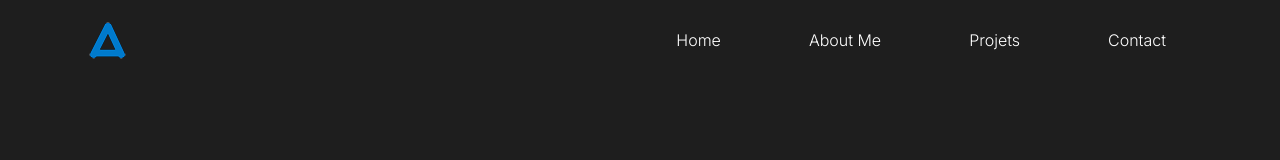
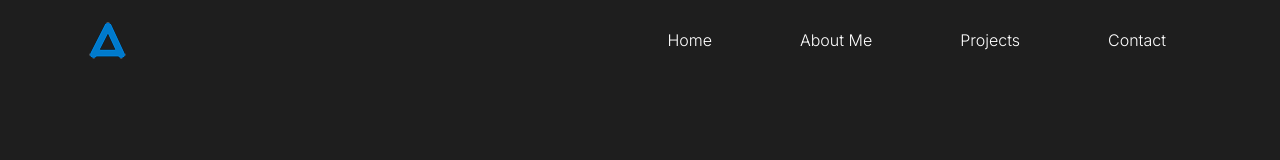
Before and after one commit to favt12/Portafolio, a React app: page / in a window 1280 px wide. Shown: the top 160 px of the page. Built offline with nearby package versions, Linux system fonts and the light colour scheme.

Commit message:
Added the letter *S* to a menu option

```diff
--- a/src/components/Navbar.jsx
+++ b/src/components/Navbar.jsx
@@ -18,7 +18,7 @@
                 <nav ref={navRef}>
                     <a href="/#">Home</a>
                     <a href="/#">About Me</a>
-                    <a href="/#">Projets</a>
+                    <a href="/#">Projects</a>
                     <a href="/#">Contact</a>
                     <button className='nav-btn nav-close-btn' onClick={showNavbar}>
                         <FaTimes/>
```
